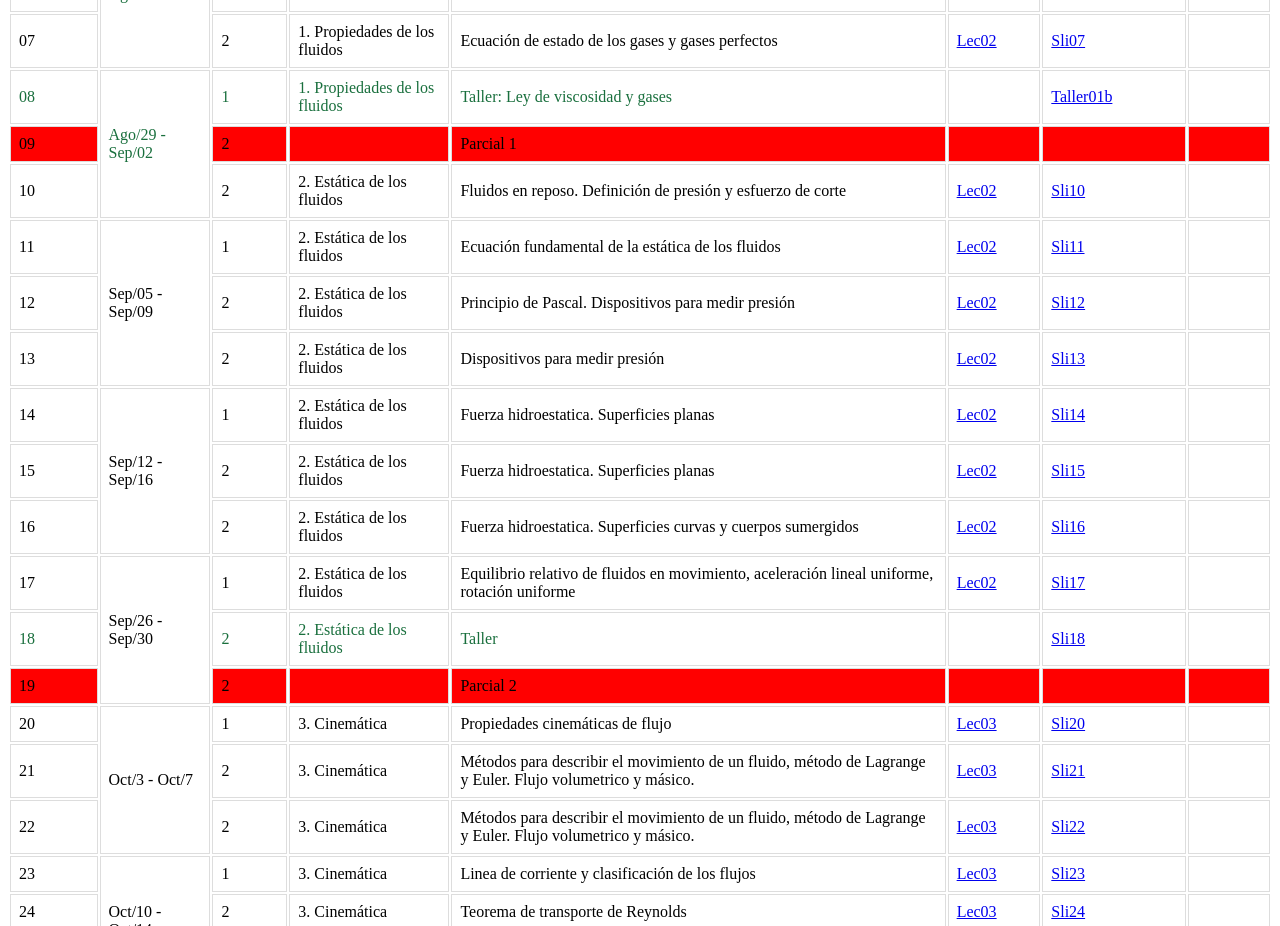
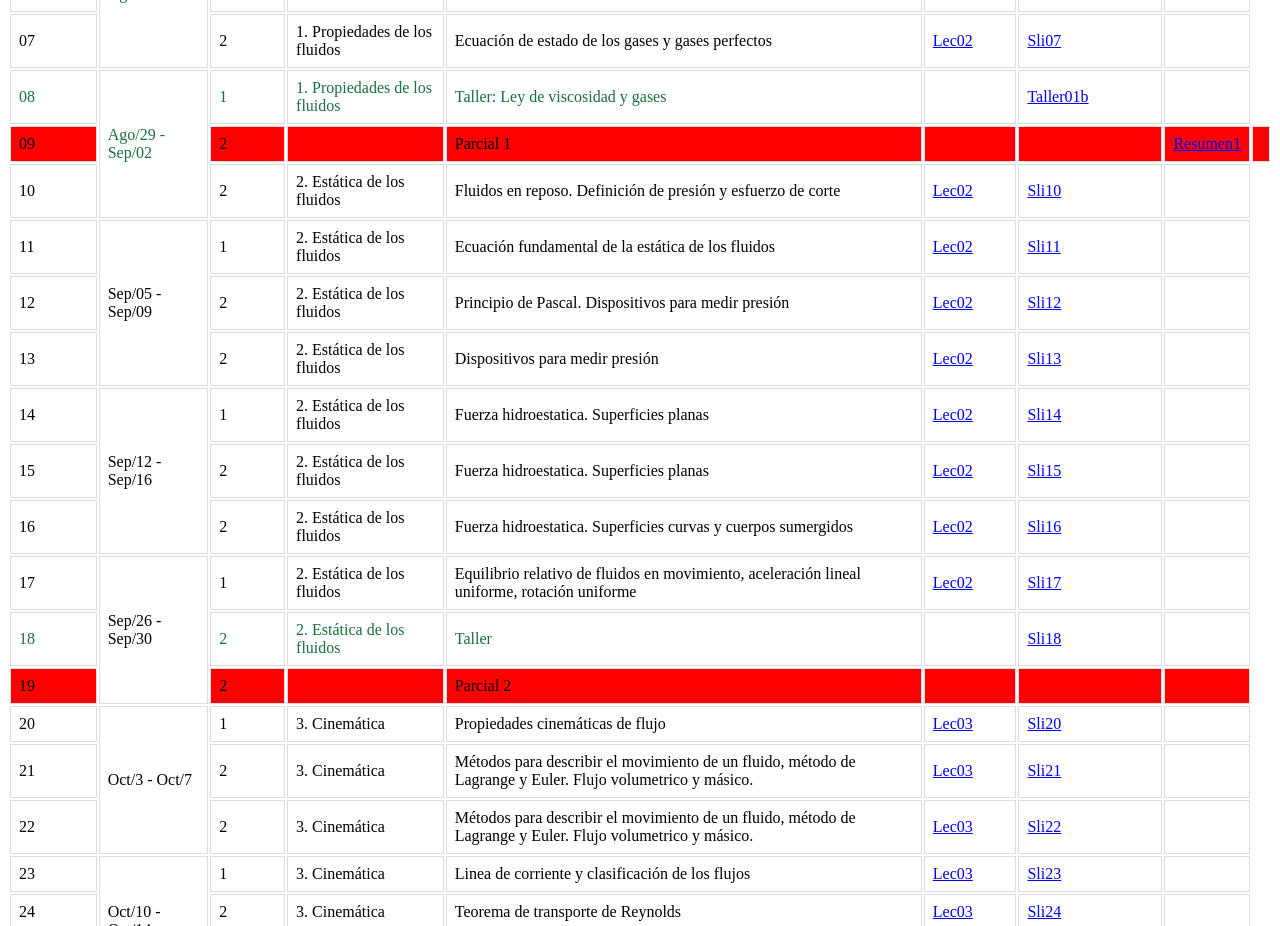
Before and after one commit to lamhydro/fluidMechanics, a plain HTML site: page index.html in a window 1280 px wide. Shown: the part 3720-4646 px from the top of the page. Drawn offline with Linux system fonts and the light colour scheme.

Commit message:
update index with suma1

```diff
--- a/index.html
+++ b/index.html
@@ -389,6 +389,7 @@ Ecuación dimensionalmente homogénea, parámetros adimensionales relevantes en
     <td>Parcial 1</td>
     <td></td>
     <td></td>
+    <td><a href="./hwks/hwk01/suma1.pdf">Resumen1</a></td>
     <td></td>
   </tr>
   <tr>
```
